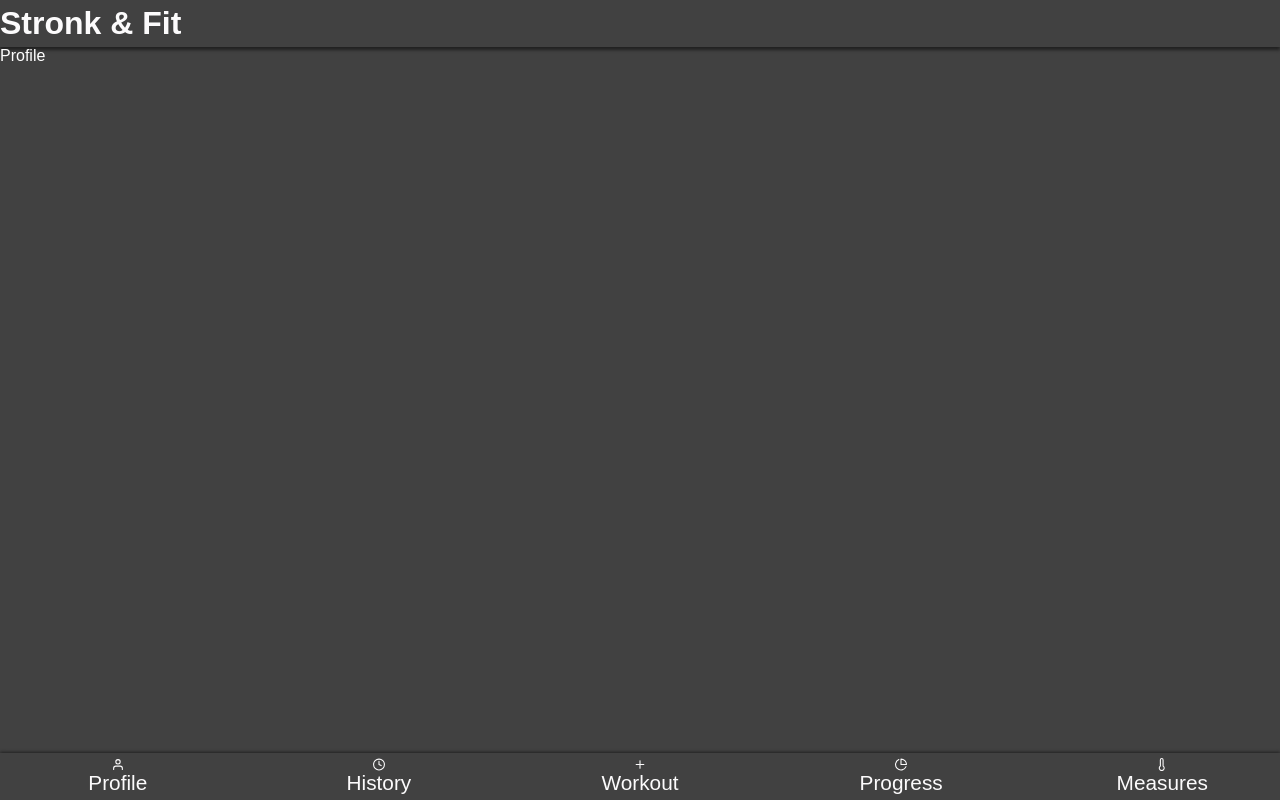
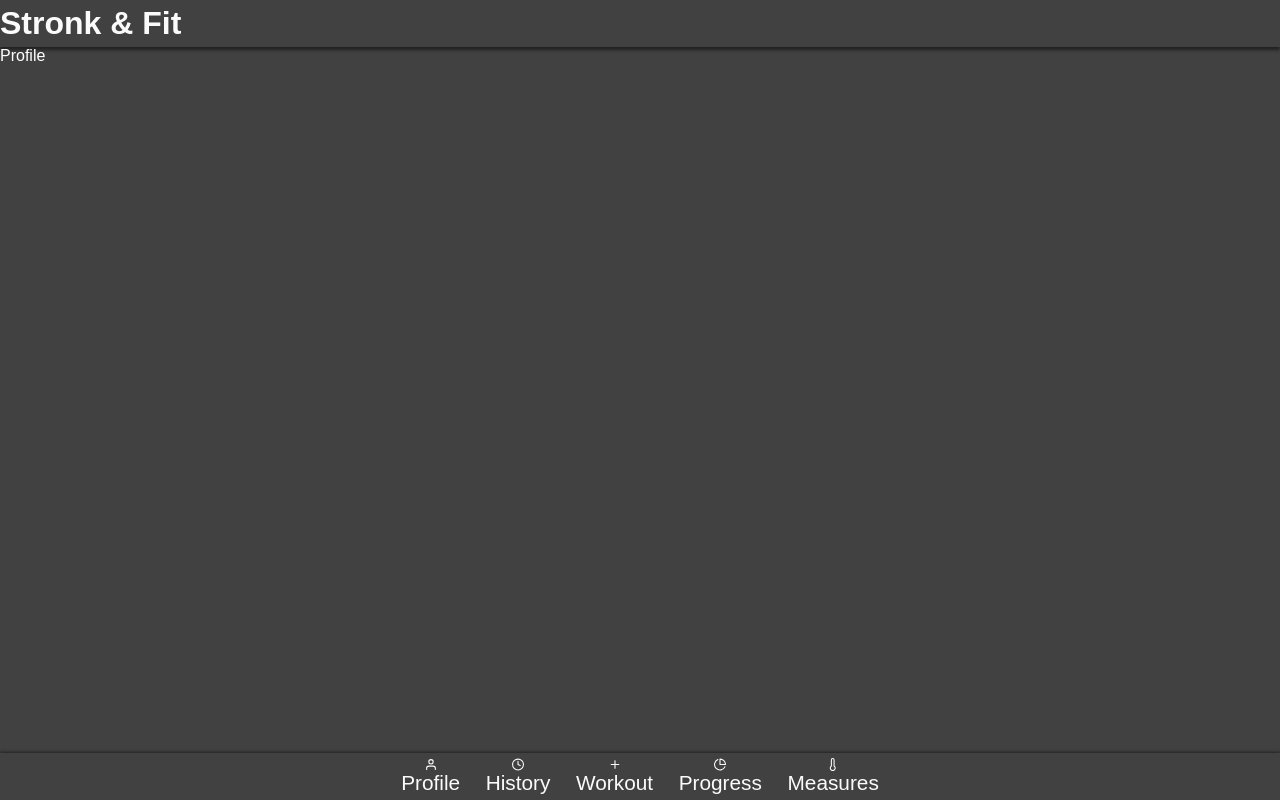
Before and after one commit to Strimlaren/Stronk-n-Fit, a React (Vite) app: page / in a window 1280 px wide. Built offline with nearby package versions, Linux system fonts and the light colour scheme; a web font is replaced by a local one.

Commit message:
Footer resizing take 9

```diff
--- a/src/components_styles/Footer.module.css
+++ b/src/components_styles/Footer.module.css
@@ -22,7 +22,7 @@
   align-items: center;
   justify-content: center;
   height: 100%;
-  width: 19%;
+  /* width: 19%; */
 }
 
 .ul>li>p {
```
